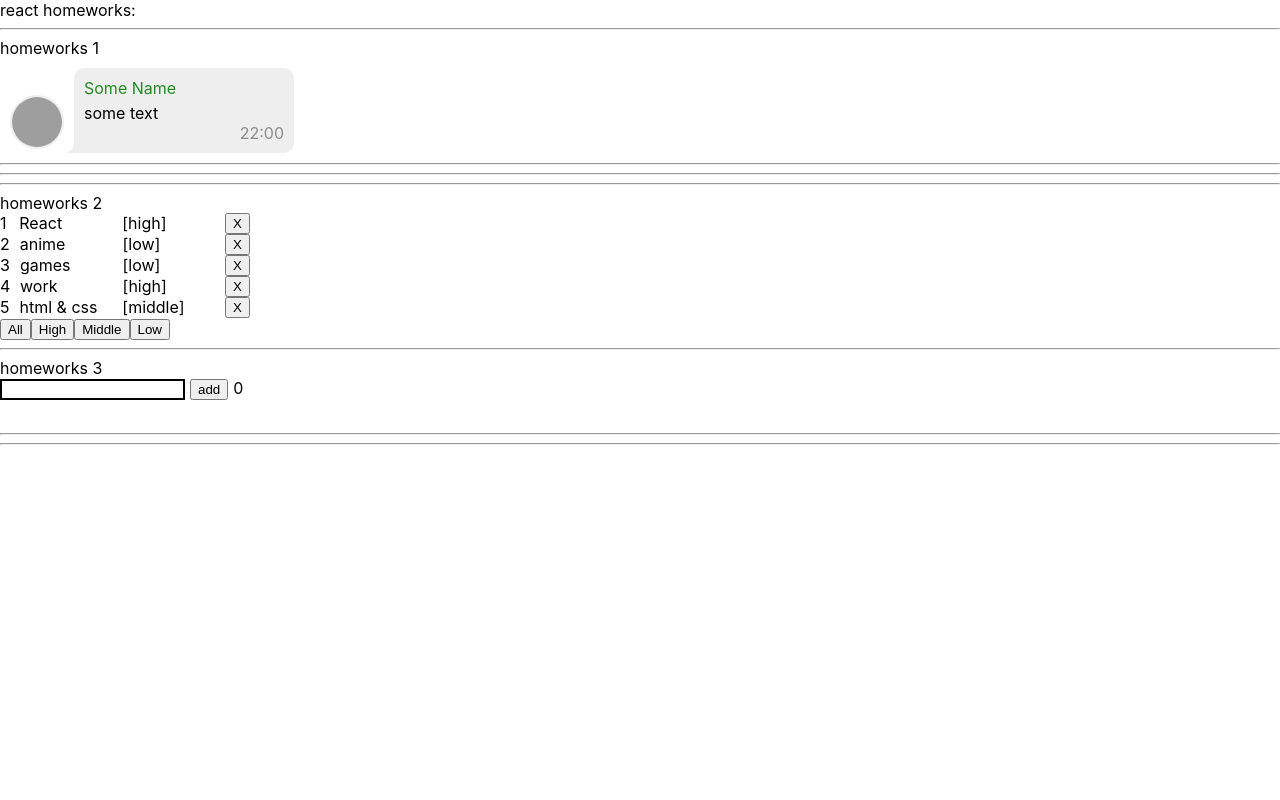
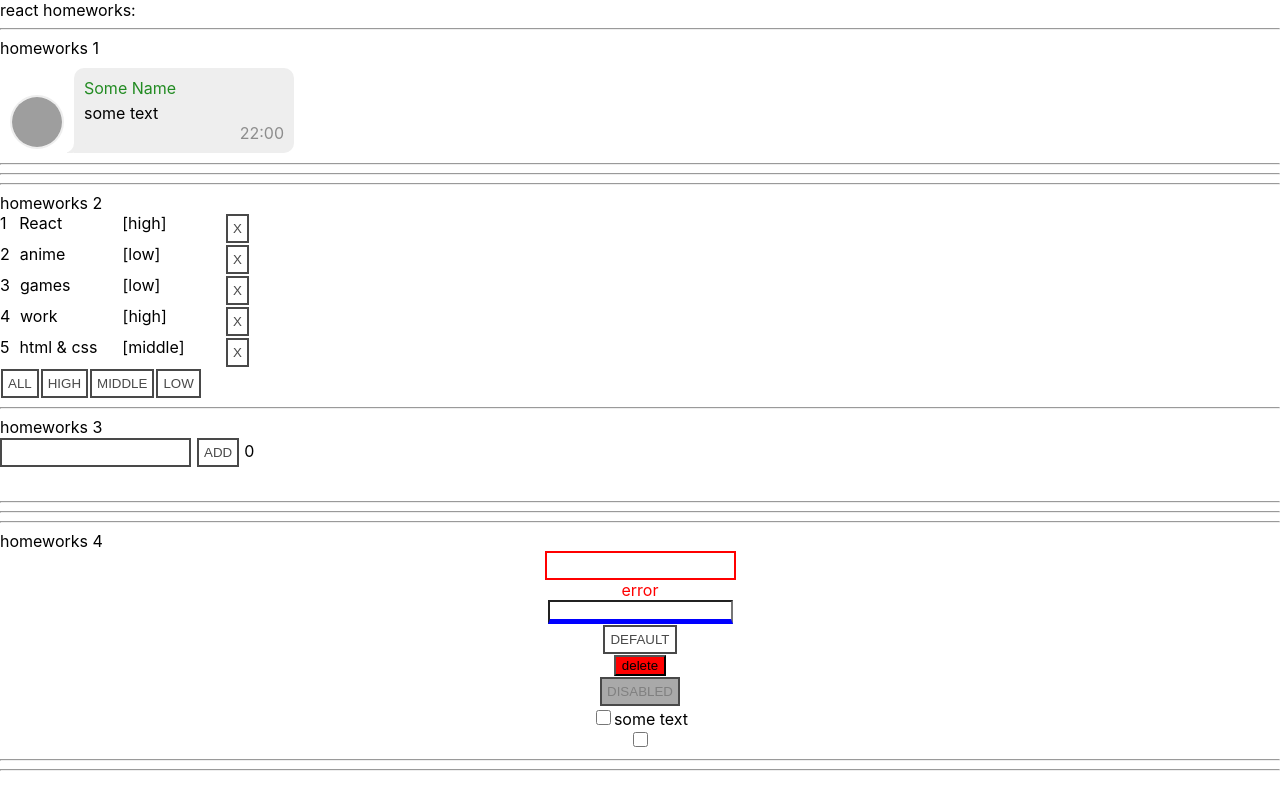
Before and after one commit to demos461/ignat-homeworks, a React (Create React App) app: page / in a window 1280 px wide. Built offline with nearby package versions, Linux system fonts and the light colour scheme; grey boxes are pictures that could not be loaded.

Commit message:
refactor code

```diff
--- a/src/p1-main/m1-ui/u1-app/App.tsx
+++ b/src/p1-main/m1-ui/u1-app/App.tsx
@@ -3,6 +3,7 @@
 import HW1 from '../../../p2-homeworks/h1/HW1'
 import HW2 from '../../../p2-homeworks/h2/HW2'
 import HW3 from '../../../p2-homeworks/h3/HW3'
+import HW4 from '../../../p2-homeworks/h4/HW4'
 
 function App() {
     return (
@@ -11,7 +12,7 @@
             <HW1/>
             <HW2/>
             <HW3/>
-            {/*<HW4/>*/}
+            <HW4/>
             {/*<HW5/>*/}
 
         </div>
--- a/src/p2-homeworks/h2/Affair.tsx
+++ b/src/p2-homeworks/h2/Affair.tsx
@@ -1,6 +1,7 @@
 import React from 'react'
 import {AffairType} from './HW2';
 import styles from './Affairs.module.css'
+import SuperButton from '../h4/common/c2-SuperButton/SuperButton';
 
 type AffairPropsType = {
     affair: AffairType
@@ -17,7 +18,7 @@
             <div className={styles.affairId}>{props.affair._id}</div>
             <div className={styles.affairName}>{props.affair.name}</div>
             <div className={styles.affairName}>{`[${props.affair.priority}]`}</div>
-            <button onClick={deleteCallback}>X</button>
+            <SuperButton onClick={deleteCallback}>X</SuperButton>
         </div>
     )
 }
--- a/src/p2-homeworks/h2/Affairs.tsx
+++ b/src/p2-homeworks/h2/Affairs.tsx
@@ -1,6 +1,7 @@
 import React from 'react'
 import Affair from './Affair'
 import {AffairType, FilterType} from './HW2'
+import SuperButton from '../h4/common/c2-SuperButton/SuperButton';
 
 type AffairsPropsType = {
     data: Array<AffairType>
@@ -30,10 +31,10 @@
 
             {mappedAffairs}
 
-            <button onClick={setAll}>All</button>
-            <button onClick={setHigh}>High</button>
-            <button onClick={setMiddle}>Middle</button>
-            <button onClick={setLow}>Low</button>
+            <SuperButton onClick={setAll}>All</SuperButton>
+            <SuperButton onClick={setHigh}>High</SuperButton>
+            <SuperButton onClick={setMiddle}>Middle</SuperButton>
+            <SuperButton onClick={setLow}>Low</SuperButton>
         </div>
     )
 }
--- a/src/p2-homeworks/h3/Greeting.tsx
+++ b/src/p2-homeworks/h3/Greeting.tsx
@@ -1,5 +1,7 @@
 import React, {ChangeEvent, KeyboardEvent} from 'react'
 import s from './Greeting.module.css'
+import SuperInputText from '../h4/common/c1-SuperInputText/SuperInputText';
+import SuperButton from '../h4/common/c2-SuperButton/SuperButton';
 
 type GreetingPropsType = {
     name: string
@@ -18,14 +20,17 @@
 
     return (
         <div className={s.form}>
-            <input
-                value={name}
-                onChange={setNameCallback}
-                onBlur={setNameCallback}
-                onKeyPress={onKeyPressHandler}
-                className={inputClass}
-            />
-            <button onClick={addUser}>add</button>
+
+            <SuperInputText value={name} onChange={setNameCallback} onBlur={setNameCallback} onKeyPress={onKeyPressHandler}/>
+            {/*<input*/}
+            {/*    value={name}*/}
+            {/*    onChange={setNameCallback}*/}
+            {/*    onBlur={setNameCallback}*/}
+            {/*    onKeyPress={onKeyPressHandler}*/}
+            {/*    className={inputClass}*/}
+            {/*/>*/}
+            <SuperButton onClick={addUser}>add</SuperButton>
+            {/*<button onClick={addUser}>add</button>*/}
             <span>{totalUsers}</span>
             <div className={s.errorMessage}>{error}</div>
         </div>
```
